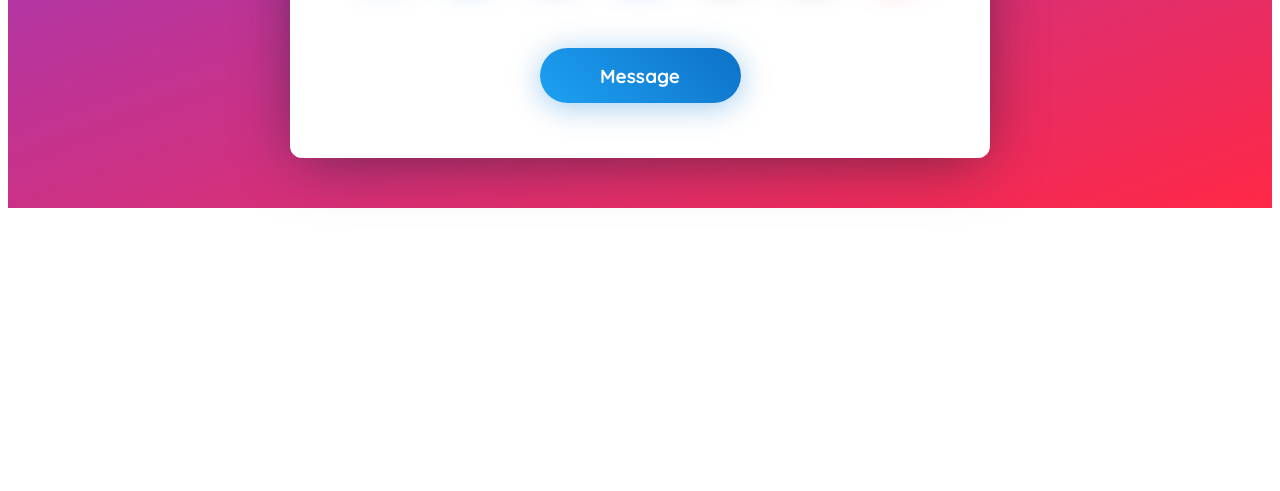
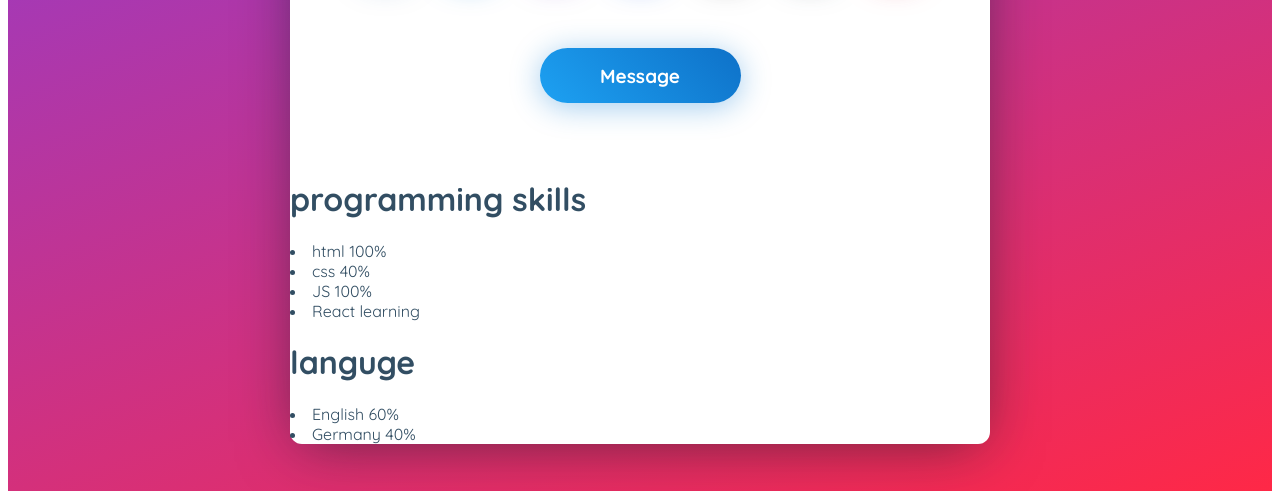
Before and after one commit to 3alehi/profile, a plain HTML site: page index.html in a window 1280 px wide. Shown: the part 666-1157 px from the top of the page. Before the commit the page ends 1036 px from the top, so only its background shows below. Drawn offline with Linux system fonts and the light colour scheme.

Commit message:
Update index.html

```diff
--- a/index.html
+++ b/index.html
@@ -2,6 +2,7 @@
 <html lang="en">
 <head>
   <meta charset="UTF-8">
+  <link rel="stylesheet" href="s.css">
   <link rel="stylesheet" href="style.css">
   <meta http-equiv="X-UA-Compatible" content="IE=edge">
   <meta name="viewport" content="width=device-width, initial-scale=1.0">
@@ -90,7 +91,21 @@
           <button class="profile-card__button button--blue js-message-btn">Message</button>
         </div>
       </div>
+      <div id="skiils">
+        <h1>programming skills
+        </h1>
+        <li>html <span id="d">100%</span></li>
+        <li>css <span id="css">40%</span></li>
+        <li>JS <span id="d">100%</span></li>
+        <li>React <span id="d">learning</span></li>
 
+      </div>
+      <div id="lan">
+        <h1>languge</h1>
+        <li>English <span id="l">60%</span></li>
+        <li>Germany <span id="g">40%</span></li>
+
+      </div>
       <div class="profile-card-message js-message">
         <form class="profile-card-form">
           <div class="profile-card-form__container">
@@ -171,5 +186,6 @@
       </symbol>
     </defs>
   </svg>
+
 </body>
 </html>
```
